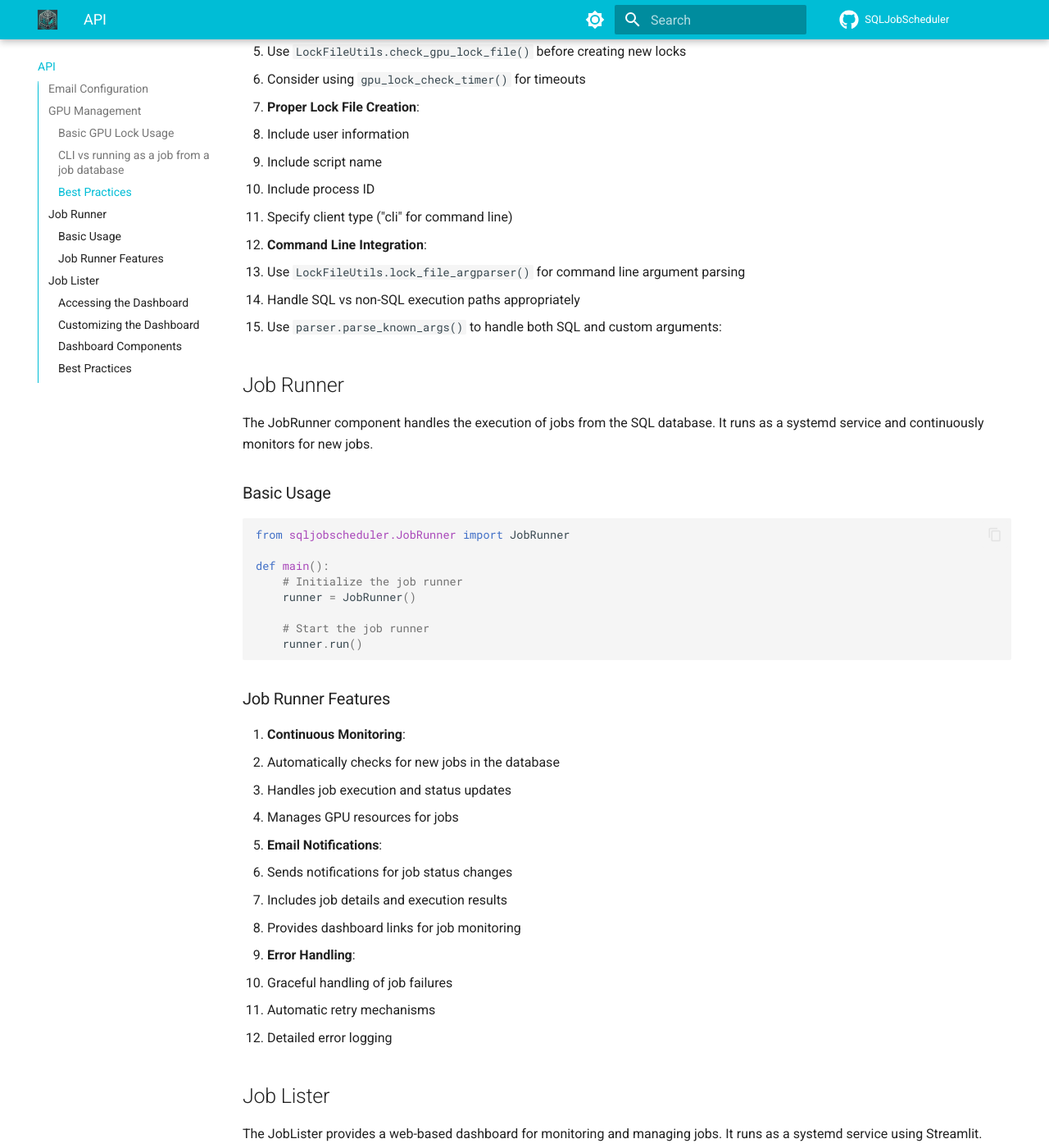
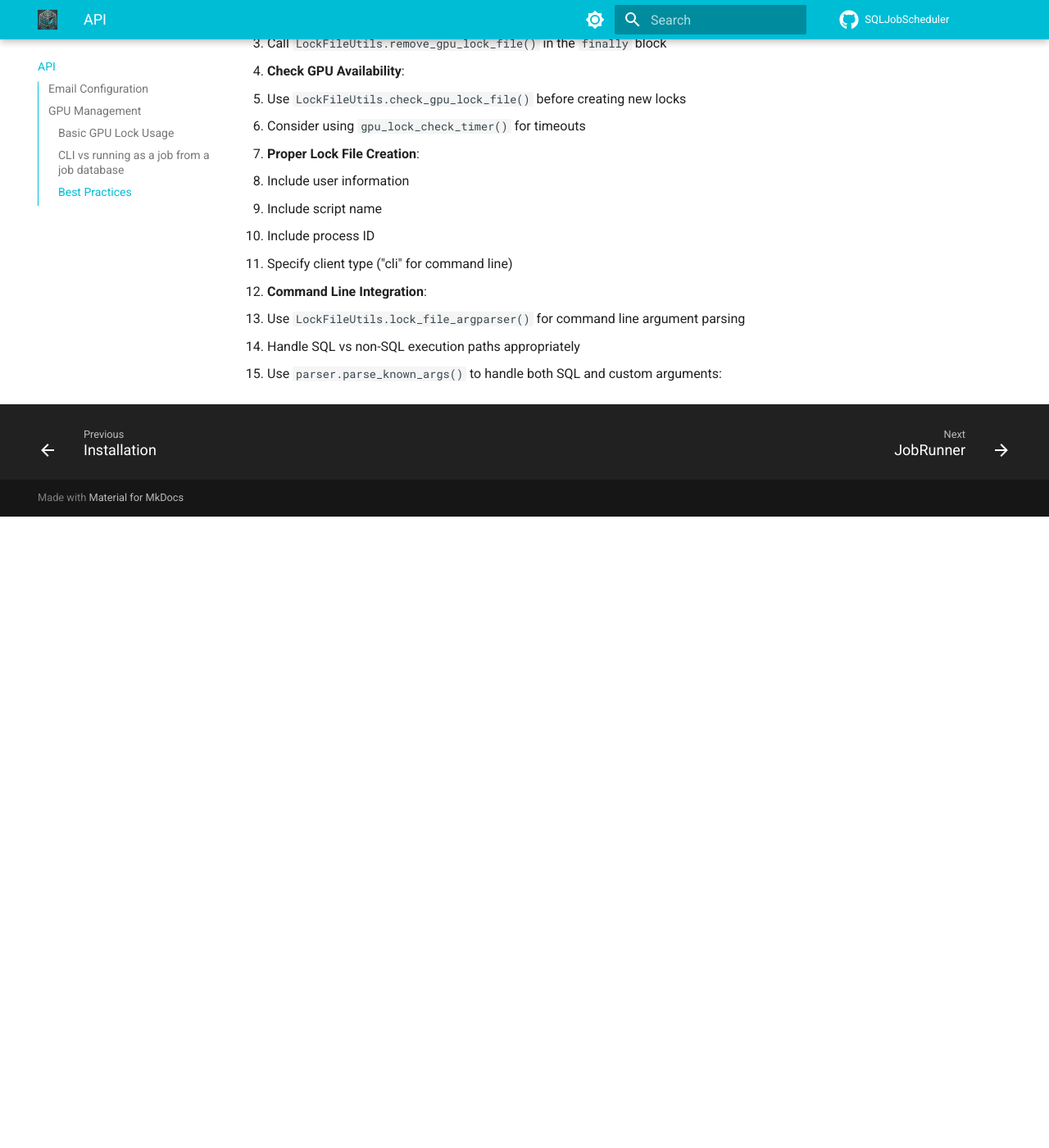
Before and after one commit to thicclatka/SQLJobScheduler, an MkDocs documentation site: the page built from docs/02_api_usage.md, in a window 1280 px wide and 1400 px high, scrolled down 2387 px. Shown: the whole window at 82% size. Built offline with MkDocs 1.6.1 and Material for MkDocs 9.7.7, drawn with Linux system fonts in a browser that asks for light colours; comment, search, counter and statistics services are not loaded; after the commit the page ends 3017 px from its top, so only the background shows below that; some of the changed text lies outside the part shown.

Commit message:
adjusting setup & updating documentation

````diff
--- a/docs/02_api_usage.md
+++ b/docs/02_api_usage.md
@@ -118,112 +121,3 @@ if sql_parser.from_sql:
    - Use `LockFileUtils.lock_file_argparser()` for command line argument parsing
    - Handle SQL vs non-SQL execution paths appropriately
    - Use `parser.parse_known_args()` to handle both SQL and custom arguments:
-
-## Job Runner
-
-The JobRunner component handles the execution of jobs from the SQL database. It runs as a systemd service and continuously monitors for new jobs.
-
-### Basic Usage
-
-```python
-from sqljobscheduler.JobRunner import JobRunner
-
-def main():
-    # Initialize the job runner
-    runner = JobRunner()
-
-    # Start the job runner
-    runner.run()
-```
-
-### Job Runner Features
-
-1. **Continuous Monitoring**:
-   - Automatically checks for new jobs in the database
-   - Handles job execution and status updates
-   - Manages GPU resources for jobs
-
-2. **Email Notifications**:
-   - Sends notifications for job status changes
-   - Includes job details and execution results
-   - Provides dashboard links for job monitoring
-
-3. **Error Handling**:
-   - Graceful handling of job failures
-   - Automatic retry mechanisms
-   - Detailed error logging
-
-## Job Lister
-
-The JobLister provides a web-based dashboard for monitoring and managing jobs. It runs as a systemd service using Streamlit.
-
-### Accessing the Dashboard
-
-1. **Default URL**: `http://<server_ip>:<port>/<app_name>`
-   - Example: `http://localhost:8502/gpujobs`
-
-2. **Features**:
-   - Real-time job status monitoring
-   - Job history and logs
-   - GPU utilization tracking
-   - Job submission interface
-
-### Customizing the Dashboard
-
-```python
-from sqljobscheduler.JobLister_streamlit import JobLister
-
-# Initialize with custom settings
-job_lister = JobLister(
-    port=8502,
-    app_name="gpujobs",
-    refresh_interval=30  # seconds
-)
-
-# Start the dashboard
-job_lister.run()
-```
-
-### Dashboard Components
-
-1. **Job Status Table**:
-   - Shows active and completed jobs
-   - Displays job parameters and execution status
-   - Provides filtering and sorting capabilities
-
-2. **GPU Status Panel**:
-   - Real-time GPU utilization
-   - Memory usage tracking
-   - Temperature monitoring
-
-3. **Job Submission Form**:
-   - Parameter configuration
-   - Priority settings
-   - Resource requirements
-
-4. **Log Viewer**:
-   - Real-time log updates
-   - Error highlighting
-   - Log filtering options
-
-### Best Practices
-
-1. **Service Management**:
-   - Use systemd for service management
-   - Enable automatic restarts
-   - Monitor service health
-
-2. **Security**:
-   - Configure appropriate access controls
-   - Use HTTPS for remote access
-   - Implement user authentication
-
-3. **Performance**:
-   - Adjust refresh intervals based on load
-   - Monitor database connection pool
-   - Optimize query performance
-
-4. **Monitoring**:
-   - Set up health checks
-   - Monitor resource usage
-   - Configure alerting for issues
````
Also changed, not shown: other parts of docs/02_api_usage.md (+3 -0 lines), 3 other files.
